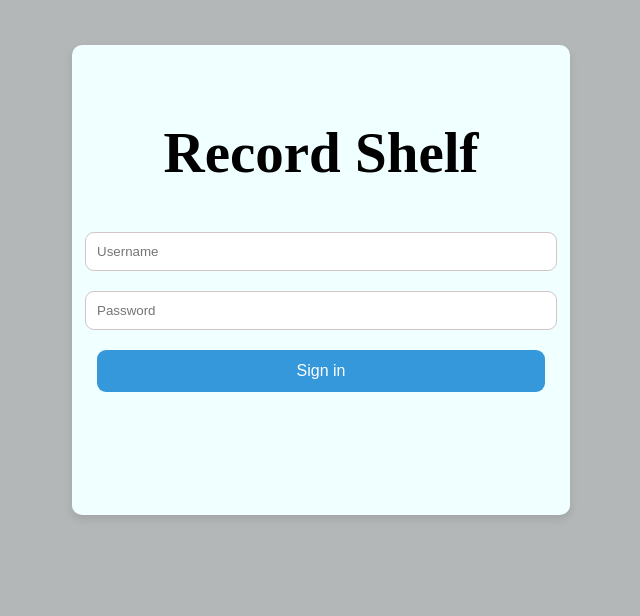
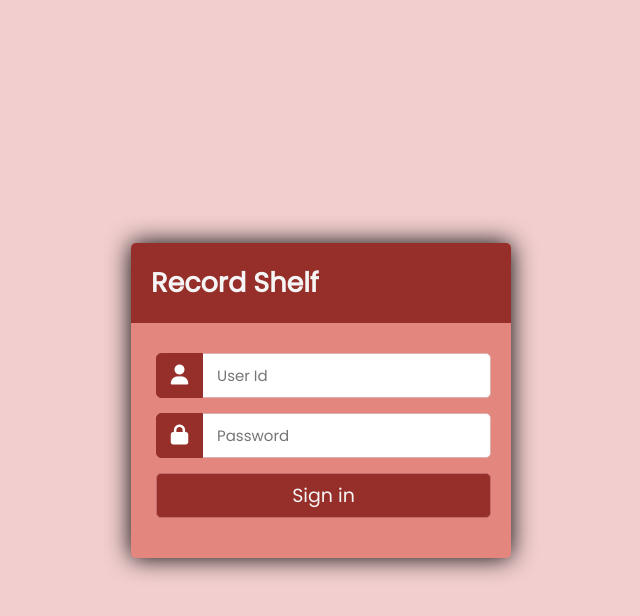
Before and after one commit to srijan-raghavula/record_shelf, a plain HTML site: page index.html in a window 1280 px wide. Shown: the whole page, without its empty margins (319-959 px from the left). Drawn offline with Linux system fonts and the light colour scheme.

Commit message:
update login page

```diff
--- a/index.html
+++ b/index.html
@@ -1,27 +1,31 @@
 <!DOCTYPE html>
 <html lang="en">
-
 <head>
     <meta charset="UTF-8">
     <meta name="viewport" content="width=device-width, initial-scale=1.0">
     <title>Record Shelf</title>
     <link rel="stylesheet" href="style.css">
 </head>
-
 <body>
-    <div class="login-box">
-        <h2>Record Shelf</h2>
+    <div class="wrapper">
+        <div class="title">
+            <span class="fonts1">Record Shelf</span>
+        </div>
+        <script src="https://kit.fontawesome.com/95a75547ea.js" crossorigin="anonymous"></script>
         <form action="#">
-            <div class="input-grp">
-                <input type="text" name="username" placeholder="Username" required>
+            <div class="row">
+                <i class="fa-solid fa-user"></i>
+                <input type="text" placeholder="User Id" required>
             </div>
-            <div class="input-grp">
-                <input type="password" name="password" placeholder="Password" required>
+            <div class="row">
+                <i class="fa-solid fa-lock"></i>
+                <input type="password" placeholder="Password" required>
             </div>
-            <button type="submit" class="button">Sign in</button>
+            <div class="row">
+                <button><span>Sign in</span></button>
+            </div>
         </form>
     </div>
-
+    <script src="script.js"></script>
 </body>
-
 </html>
--- a/style.css
+++ b/style.css
@@ -1,70 +1,98 @@
-body{
+@import url('https://fonts.googleapis.com/css2?family=Montserrat:ital,wght@0,100..900;1,100..900&family=Poppins&display=swap');
+*{
     margin: 0;
     padding: 0;
-    align-items: center;
-    display: flex;
-    flex-direction: row;
-    justify-content: center;
-    height: 70vh;
-    background-color: rgb(179, 183, 184);
+    box-sizing: border-box;
+    font-family: 'Poppins', sans-serif;
 }
-.login-box{
-    width: 35%;
-    margin: 5%;
-    min-height: 75%;
-    min-width: 25%;
-    padding: 25px;
-    background-color: azure;
-    box-shadow: 0 4px 8px rgba(0, 0, 0, 0.1);
-    text-align: center;
-    border-radius: 10px;
+html,body{
+    display: grid;
+    height: 100%;
+    place-items: center;
+    background-color: #f2cece;
+}
+
+.wrapper{
+    width: 380px;
+    background-color: #E3867D;
+    border-radius: 5px;
+    filter: drop-shadow(0 0 0.75rem rgb(0, 0, 0));
+}
+
+.wrapper .title{
+
+    line-height: 80px;
+    background-color: #962E2A;
+    padding-left: 20px;
+    border-radius: 5px 5px 0 0;
+    font-size: 27px;
+    color: whitesmoke;
+    font-weight: 600;
+}
+
+.wrapper form{
+    padding: 30px 20px 25px 25px;
+
+}
+.wrapper form .row{
+
+    height: 45px;
+    margin-bottom: 15px;
     position: relative;
 }
 
-.login-box h2{
-    margin-top: 50px;
-    font-size: 57px;
-}
-.input-grp{
-    margin-bottom: 20px;
-    text-align: left;
-
+.wrapper form .row input{
+    height: 100%;
+    width: 100%;
+    outline: none;
+    border-radius: 5px;
+    border-color: black;
+    padding-left: 60px;
+    border: 1px solid rgb(220, 176, 176);
+    font-size: 15px;
+    font-family: 'Poppins', sans-serif;
 }
 
-input {
+.wrapper form .row button{
+    height: 100%;
     width: 100%;
-    padding: 11px;
-    border-radius: 9px;
-    margin: 0 -12px;
-    border: 1px solid #d2c5c5;
-
+    background-color: #962E2A;
+    font-size: 19px;
+    font-family: 'Poppins', sans-serif;
+    color: whitesmoke;
+    font-weight: 400    ;
+    border-radius: 5px;
+    border: 1px solid rgb(196, 108, 108);
+    cursor: pointer;
+    transition: all 0.5s;
 }
 
-button {
-    width: 100%;
-    padding: 12px;
-    background-color: #3498db;
-    color: #fff;
-    border: none;
-    border-radius: 9px;
-    cursor: pointer;
-    font-size: 16px;
+.wrapper form .row i{
+    position: absolute;
+    width: 47px;
+    height: 100%;
+    font-size: 20px;
+    background-color: #962E2A;
+    color: rgb(255, 255, 255);
+    border: 1px solid #962E2A;
+    display: flex;
+    align-items: center;
+    outline: none;
+    justify-content: center;
+    border-radius: 5px 0 0 5px;
+}
+.wrapper form .row button:hover {background-color: #782421}
+
+.wrapper form .row button:active {
+  background-color: #3e8e41;
+  box-shadow: 0 5px #666;
+  transform: translateY(4px);
 }
 
-button:hover {
-    background-color: #2980b9;
+
+.montserrat-fonts1 {
+    font-family: "Montserrat", sans-serif;
+    font-optical-sizing: auto;
+    font-weight: 700;
+    font-style: normal;
 }
-
-.register-link {
-    margin-top: 15px;
-    font-size: 14px;
-}
-
-.register-link a {
-    color: #3498db;
-    text-decoration: none;
-}
-
-.register-link a:hover {
-    text-decoration: underline;
-}
```
